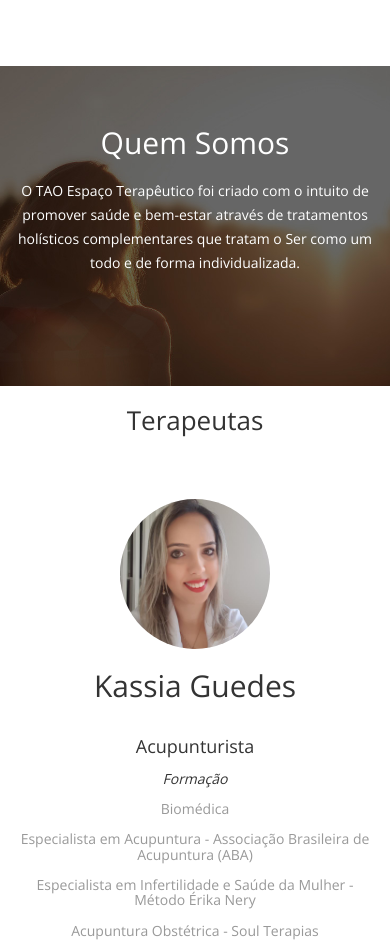
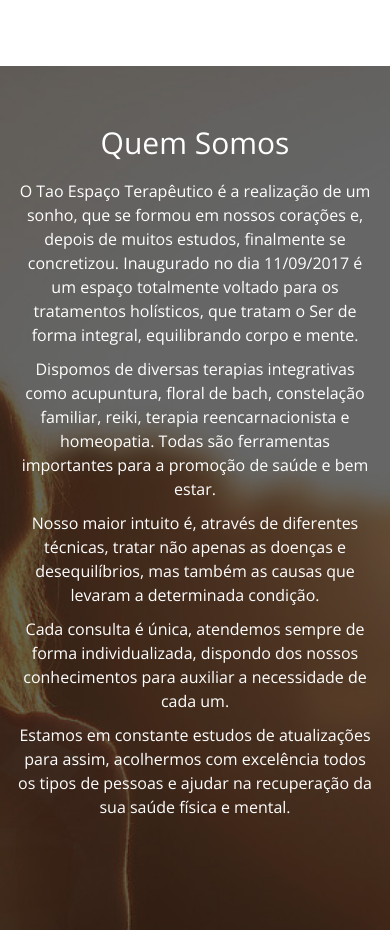
Before and after one commit to marcelorubim/taodf, a website: page index.html in a window 390 px wide. Shown: the part 11060-12000 px from the top of the page. Drawn offline with nearby package versions, Linux system fonts and the light colour scheme; some packages are replaced by stand-ins of ours.

Commit message:
Adicionado icone instagram

```diff
--- a/index.html
+++ b/index.html
@@ -89,7 +89,7 @@
           <ul class="nav navbar-nav navbar-right">
             <li class="scroll active"><a href="#home">INÍCIO</a></li>
             <li class="scroll"><a href="#services">TERAPIAS</a></li>
-            <li class="scroll"><a href="#about-us">SOBRE</a></li>
+            <li class="scroll"><a href="#about-us">QUEM SOMOS</a></li>
             <li class="scroll"><a href="#team">TERAPEUTAS</a></li>
             <li class="scroll"><a href="#contact">CONTATO</a></li>
             <li class="scroll"><a href="https://wa.me/5561983497634" target="_blank"><b><i class="fa fa-whatsapp"></i>AGENDE SUA CONSULTA</b></a></li>
@@ -297,10 +297,18 @@ Numa Constelação Familiar os vínculos de destinos são revelados, seus result
   <section id="about-us" class="parallax">
     <div class="container">
       <div class="row">
-        <div class="col-sm-6">
-          <div class="about-info wow fadeInUp" data-wow-duration="1000ms" data-wow-delay="300ms">
+        <div class="col-sm-12">
+          <div class="about-info wow fadeInUp" data-wow-duration="1000ms" data-wow-delay="300ms" style="font-size: 16px;">
             <h2>Quem Somos</h2>
-            <p>O TAO Espaço Terapêutico foi criado com o intuito de promover saúde e bem-estar através de tratamentos holísticos complementares que tratam o Ser como um todo e de forma individualizada. </p>
+            <p>O Tao Espaço Terapêutico é a realização de um sonho, que se formou em nossos corações e, depois de muitos estudos, finalmente se concretizou. Inaugurado no dia 11/09/2017 é um espaço totalmente voltado para os tratamentos holísticos, que tratam o Ser de forma integral, equilibrando corpo e mente.</p>
+
+            <p>Dispomos de diversas terapias integrativas como acupuntura, floral de bach, constelação familiar, reiki, terapia reencarnacionista e homeopatia. Todas são ferramentas importantes para a promoção de saúde e bem estar.</p>
+
+            <p>Nosso maior intuito é, através de diferentes técnicas, tratar não apenas as doenças e desequilíbrios, mas também as causas que levaram a determinada condição.</p>
+
+              <p>Cada consulta é única, atendemos sempre de forma individualizada, dispondo dos nossos conhecimentos para auxiliar a necessidade de cada um. </p>
+
+              <p>Estamos em constante estudos de atualizações para assim, acolhermos com excelência todos os tipos de pessoas e ajudar na recuperação da sua saúde física e mental.</p>
             <p></p>
           </div>
         </div>
@@ -339,6 +347,7 @@ Numa Constelação Familiar os vínculos de destinos são revelados, seus result
                 <h4>Acupuntura Esotérica - Levitar</h4>
                 <h4>Eletroacupuntura e Laser Acupuntura - Escola Brasileira de Medicina Chinesa</h4>
                 <h4>Reikiana - Sistema RyohoUsui Japonês Tibetano de Cura Natural</h4>
+                <a style="font-size: 20px" title="Instagram" href="https://instagram.com/kassiaacupuntura" target="_blank"><i class="fa fa-instagram"></i> @kassiaacupuntura</a>
               </div>
             </div>
           </div>
@@ -362,6 +371,7 @@ Numa Constelação Familiar os vínculos de destinos são revelados, seus result
                 <h4>Hipnose Clínica e Hiperventilação Terapêutica – Instituto Free Life, Gastão Ribeiro (Projeto Trauma BH), Hipnoterapia social </h4>
                 <h4>Facilitadora Psich-K – The Psich-K® Centre Internacional</h4>
                 <h4>Facilitadora Barras de ACCESS - Accsses Conciousness</h4>
+
               </div>
             </div>
           </div>
```
